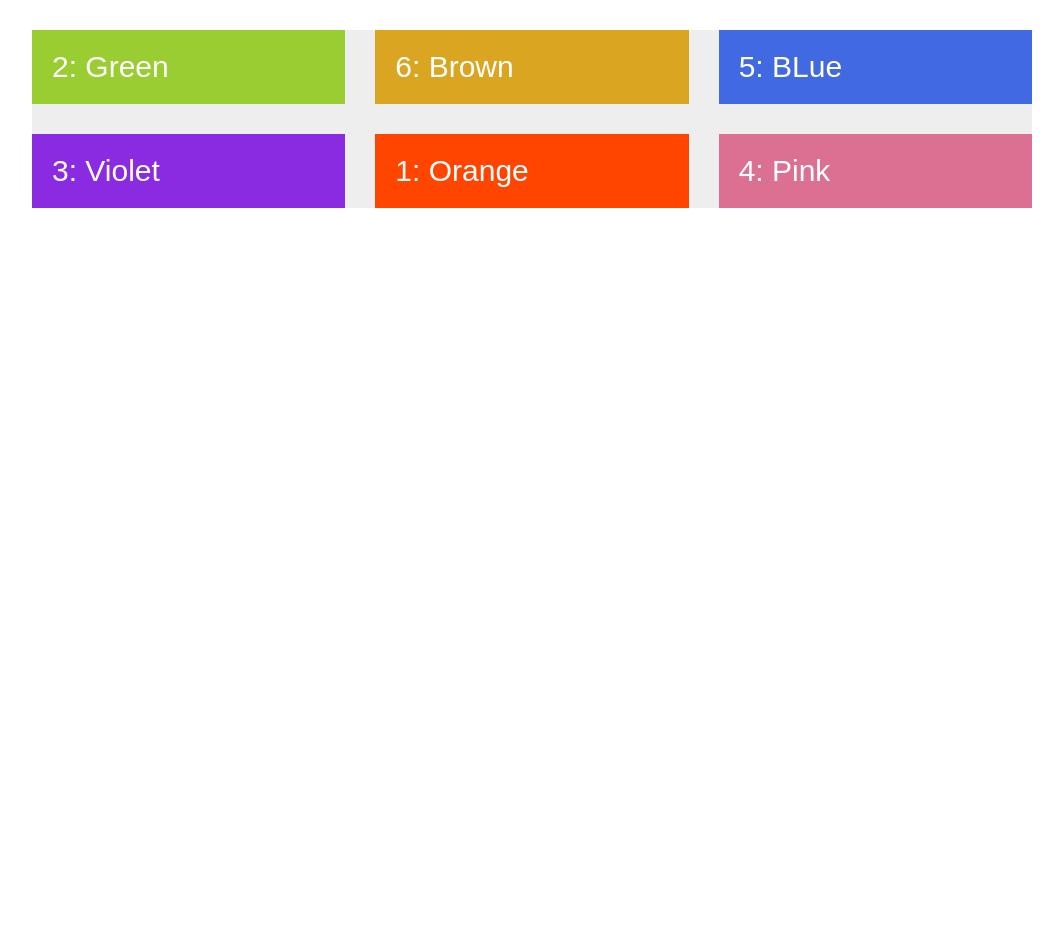
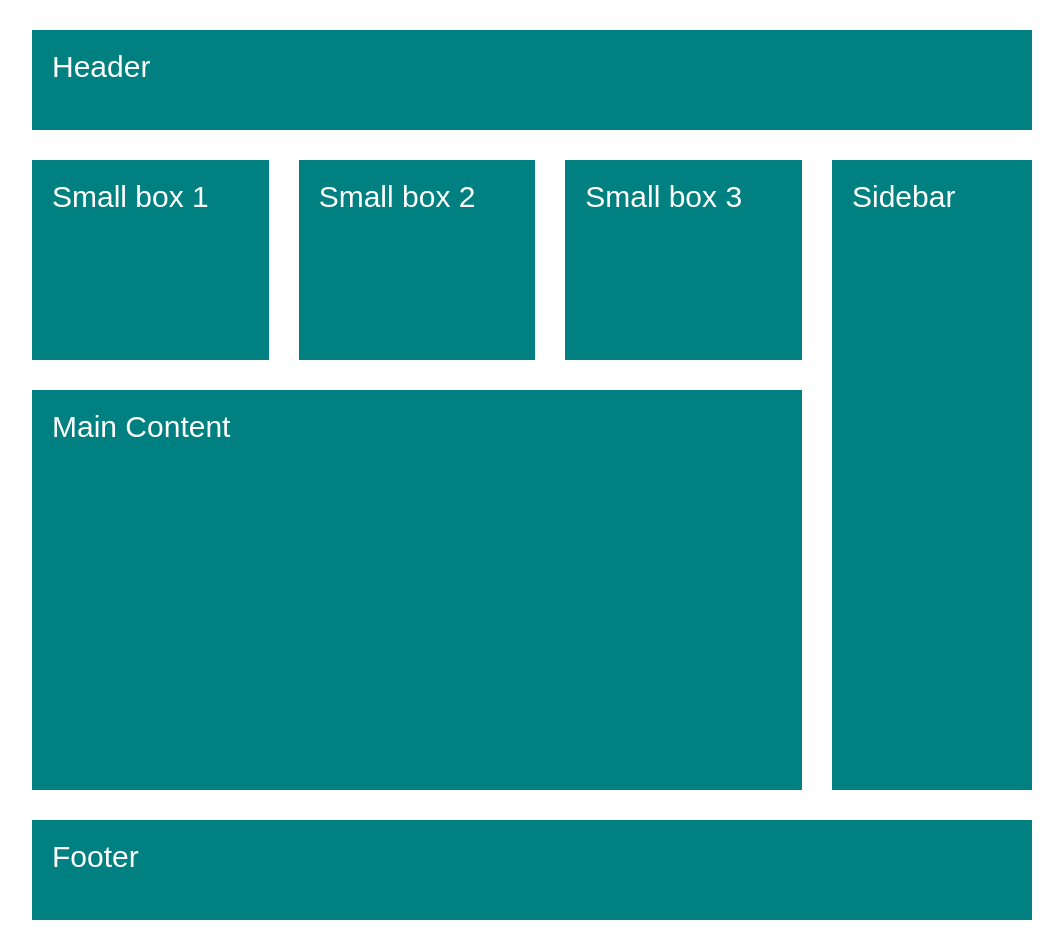
Before and after one commit to LucioFider/Grid-Fundamentals, a website: page index.html in a window 1280 px wide. Shown: the whole page, without its empty margins (108-1171 px from the left). Before the commit the page ends 800 px from the top, so only its background shows below. Drawn offline with Linux system fonts and the light colour scheme.

Commit message:
2nd-commit

```diff
--- a/index.html
+++ b/index.html
@@ -8,13 +8,14 @@
     <title>Grid Basics</title>
   </head>
   <body>
-    <div class="container">
-      <div class="item item--1">1: Orange</div>
-      <div class="item item--2">2: Green</div>
-      <div class="item item--3">3: Violet</div>
-      <div class="item item--4">4: Pink</div>
-      <div class="item item--5">5: BLue</div>
-      <div class="item item--6">6: Brown</div>
+    <div class="challenge">
+      <div class="header">Header</div>
+      <div class="small-box-1">Small box 1</div>
+      <div class="small-box-2">Small box 2</div>
+      <div class="small-box-3">Small box 3</div>
+      <div class="main-content">Main Content</div>
+      <div class="sidebar">Sidebar</div>
+      <div class="footer">Footer</div>
     </div>
   </body>
 </html>
--- a/sass/main.scss
+++ b/sass/main.scss
@@ -3,59 +3,33 @@
   padding: 0;
   box-sizing: border-box;
 }
-.container {
-  background-color: #eee;
+.challenge {
   width: 1000px;
   margin: 30px auto;
-  // height: 1000px;
 
   display: grid;
-  grid-template-rows: repeat (2, 150px);
-  // grid-template-columns: repeat(2, 150px) 1fr;
-  grid-template-columns: 50% 1fr 1fr;
-  // grid-template-columns: 1fr 1fr 1fr;
-  // grid-template-columns: 1fr 3fr 1fr;
-  grid-template-columns: repeat(3, 1fr);
+  grid-template-rows: 100px 200px 400px 100px;
+  grid-template-columns: repeat(3, 1fr) 200px;
+  grid-gap: 30px;
 
-  // grid-row-gap: 30px;
-  // grid-column-gap: 30px;
-  grid-gap: 30px;
-}
-.item {
-  padding: 20px;
-  font-size: 30px;
-  font-family: sans-serif;
-  color: white;
-
-  &--1 {
-    background-color: orangered;
-    // grid-row-start: 2;
-    // grid-row-end: 3;
-    // grid-column-start: 2;
-    // grid-column-end: 3;
-    grid-row: 2/3;
-    grid-column: 2/3;
+  & > * {
+    background-color: teal;
+    padding: 20px;
+    color: white;
+    font-size: 30px;
+    font-family: sans-serif;
   }
-  &--2 {
-    background-color: yellowgreen;
+  .header {
+    grid-column: 1/-1;
   }
-  &--3 {
-    background-color: blueviolet;
-    // grid-row: 1/2;
-    // grid-column: 2/3;
+  .sidebar {
+    grid-column: 4/5;
+    grid-row: 2 / span 2;
   }
-  &--4 {
-    background-color: palevioletred;
+  .main-content {
+    grid-column: 1 / span 3;
   }
-  &--5 {
-    background-color: royalblue;
-    // grid-row: 1/2;
-    // grid-column: 3 / 4;
-    grid-area: 1/3/2/4;
-  }
-  &--6 {
-    background-color: goldenrod;
-    grid-row: 1/2;
-    grid-column: 2/3;
+  .footer {
+    grid-column: 1/-1;
   }
 }
```
Also changed, not shown: css/style.css, 1 other file.
